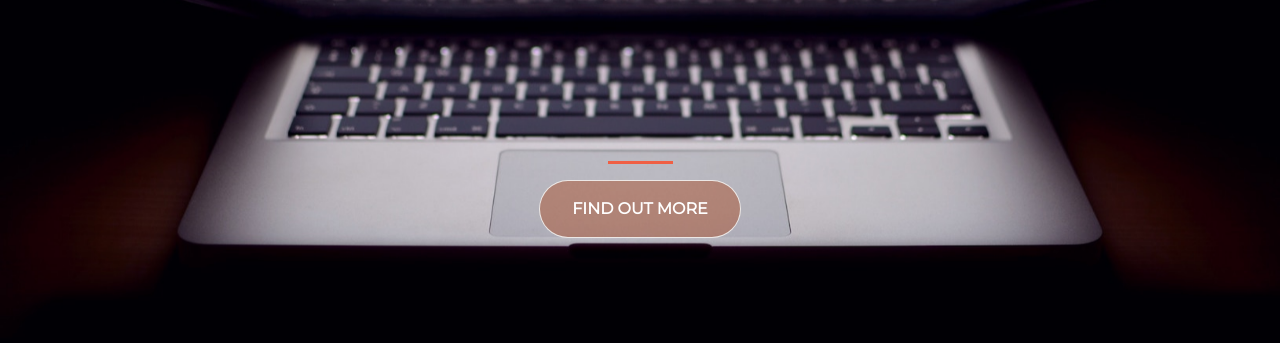
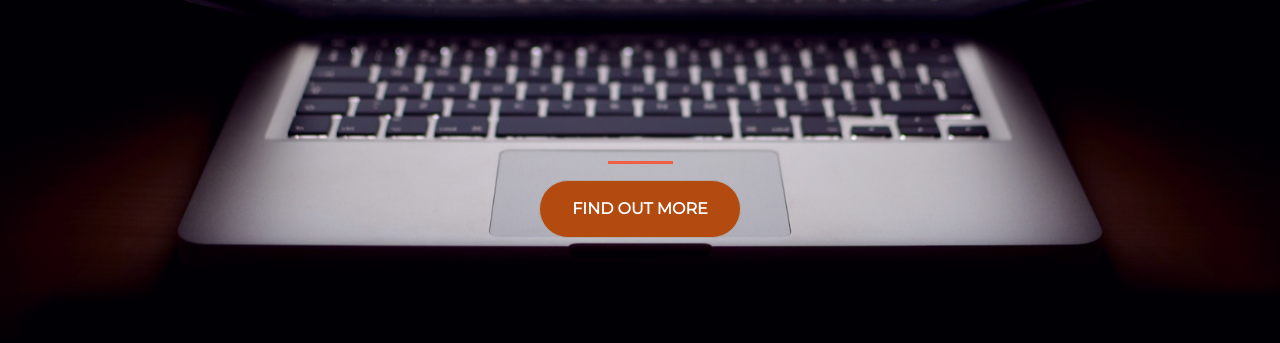
Before and after one commit to maoritz/start-up, a plain HTML site: page index.html in a window 1280 px wide. In both pictures the pointer is over the button "FIND OUT MORE". Shown: the part 321-664 px from the top of the page. Drawn offline with nearby package versions, Linux system fonts and the light colour scheme.

Commit message:
Update style.css

```diff
--- a/style.css
+++ b/style.css
@@ -37,9 +37,10 @@ hr {
 }
 
 .btn-primary:hover {
-  background-color: #a8340662;
-  border-color: #f1eeecef;
+  background-color: #b34b10;
+  border-color: #adaaa8;
 }
+
 
 .btn-xl {
   padding: 1rem 2rem;
```
